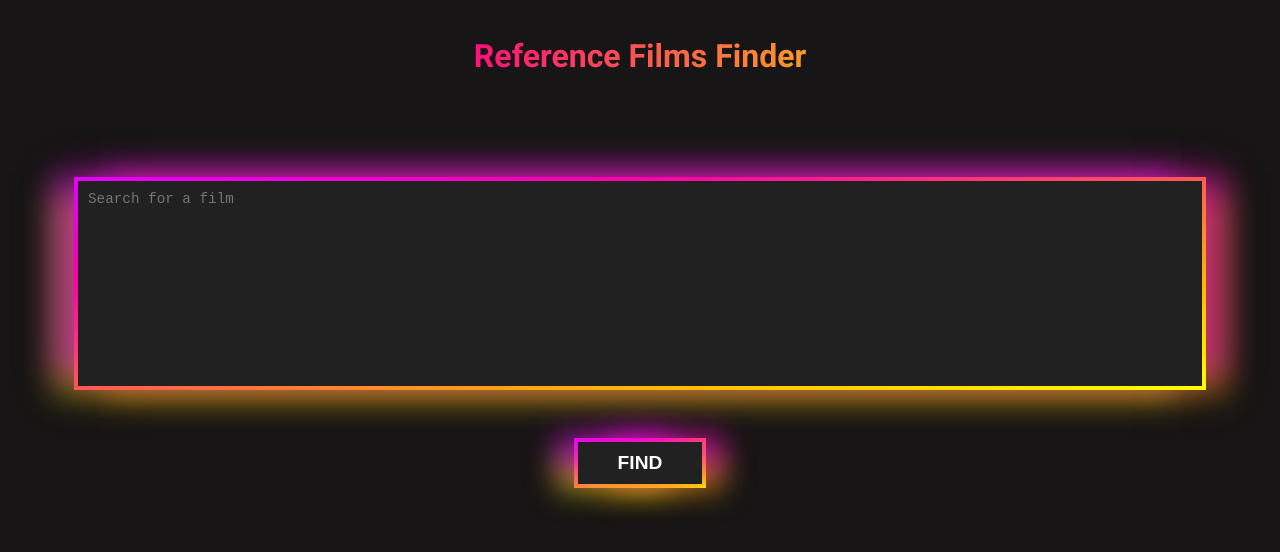
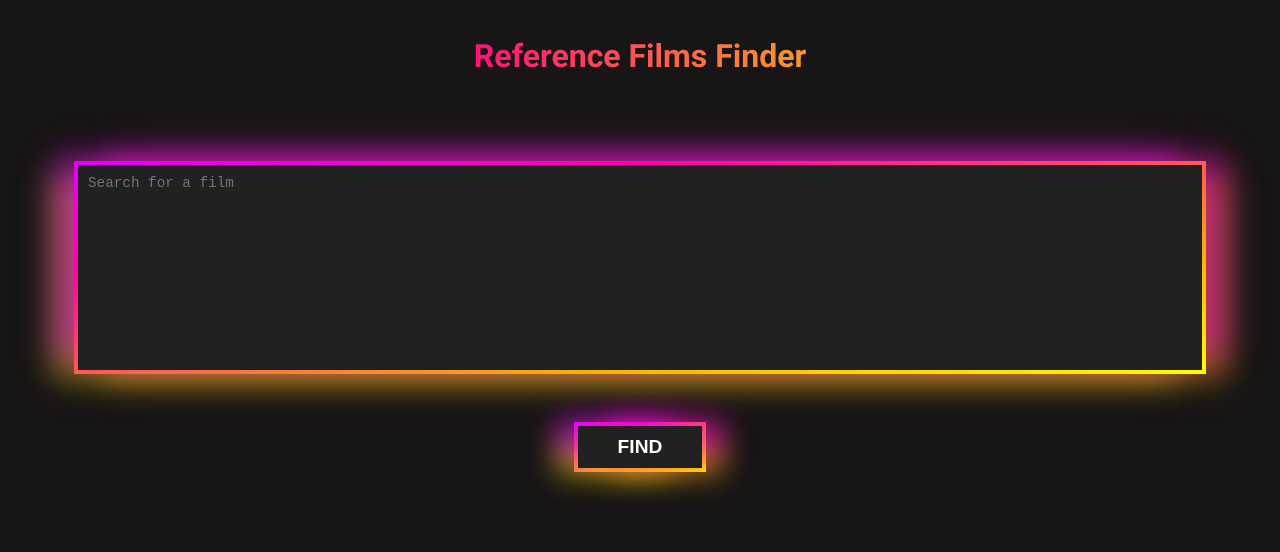
Before and after one commit to nadavrajuan/FilmSearchFront, a React (Create React App) app: page / in a window 1280 px wide. Shown: the top 552 px of the page. Built offline with nearby package versions, Linux system fonts and the light colour scheme.

Commit message:
reduce gap

```diff
--- a/src/movies/pages/movieSearch.css
+++ b/src/movies/pages/movieSearch.css
@@ -2,7 +2,7 @@
   display: flex;
   flex-direction: column;
   justify-content: center;
-  gap: 5em;
+  gap: 4em;
   align-items: center;
   padding: 1em 2em;
 }
```
